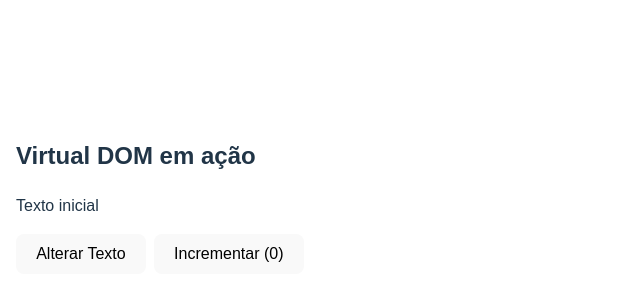
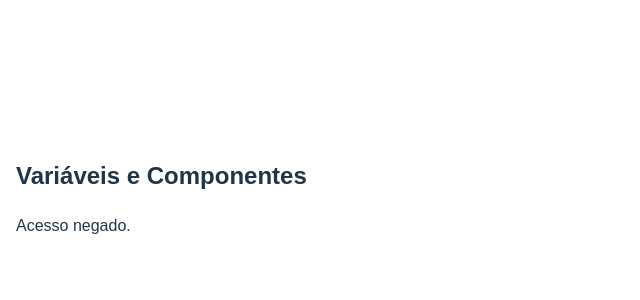
Before and after one commit to Matheus-Baarbosa/projeto-react, a React (Vite) app: page / in a window 1280 px wide. Shown: the part 204-504 px from the top of the page, without its empty margins (0-640 px from the left). Built offline with nearby package versions, Linux system fonts and the light colour scheme.

Commit message:
Renderização Condicional

```diff
--- a/src/App.jsx
+++ b/src/App.jsx
@@ -1,8 +1,8 @@
-import TextoDinamico from "./components/TextoDinamico";
+import MensagemUsuario from "./components/MensagemUsuario";
 export default function App() {
   return (
     <main style={{ fontFamily: "sans-serif", padding: 16 }}>
-      <TextoDinamico />
+      <MensagemUsuario ok={false} nome="Carlos" />
     </main>
   );
 }
--- /dev/null
+++ b/src/components/MensagemUsuario.jsx
@@ -0,0 +1,15 @@
+function BemVindo({ nome }) {
+  return <p>Bem-vindo(a), {nome}!</p>;
+}
+function AcessoNegado() {
+  return <p>Acesso negado.</p>;
+}
+export default function MensagemUsuario({ ok = true, nome = "Convidado" }) {
+  const componente = ok ? <BemVindo nome={nome} /> : <AcessoNegado />;
+  return (
+    <section>
+      <h2>Variáveis e Componentes</h2>
+      {componente}
+    </section>
+  );
+}
```
Also changed, not shown: src/components/MensagemLogin.jsx (added, +19 -0 lines).
